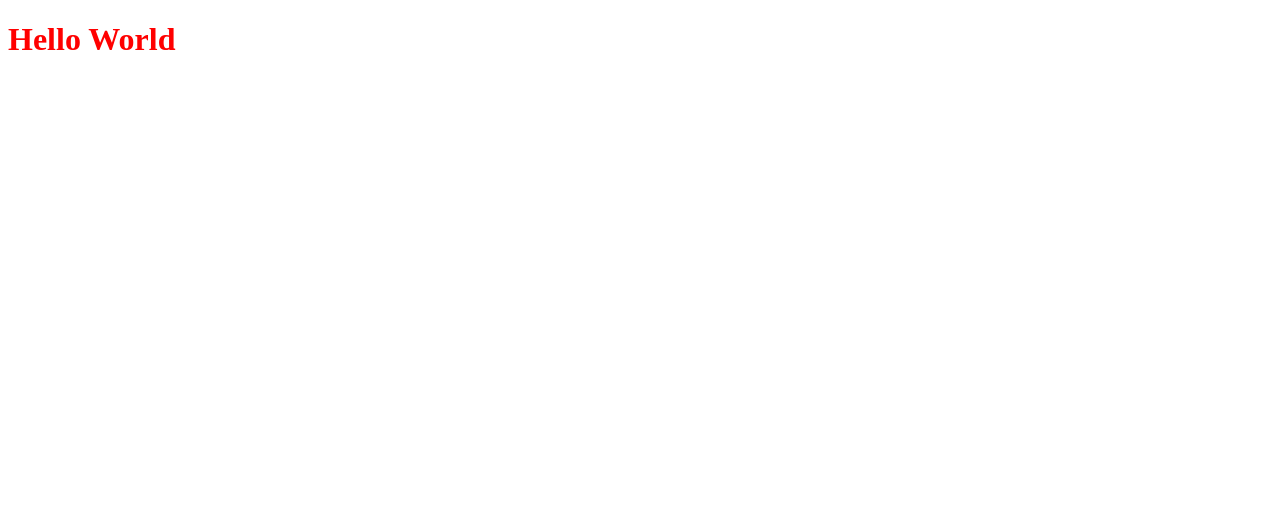
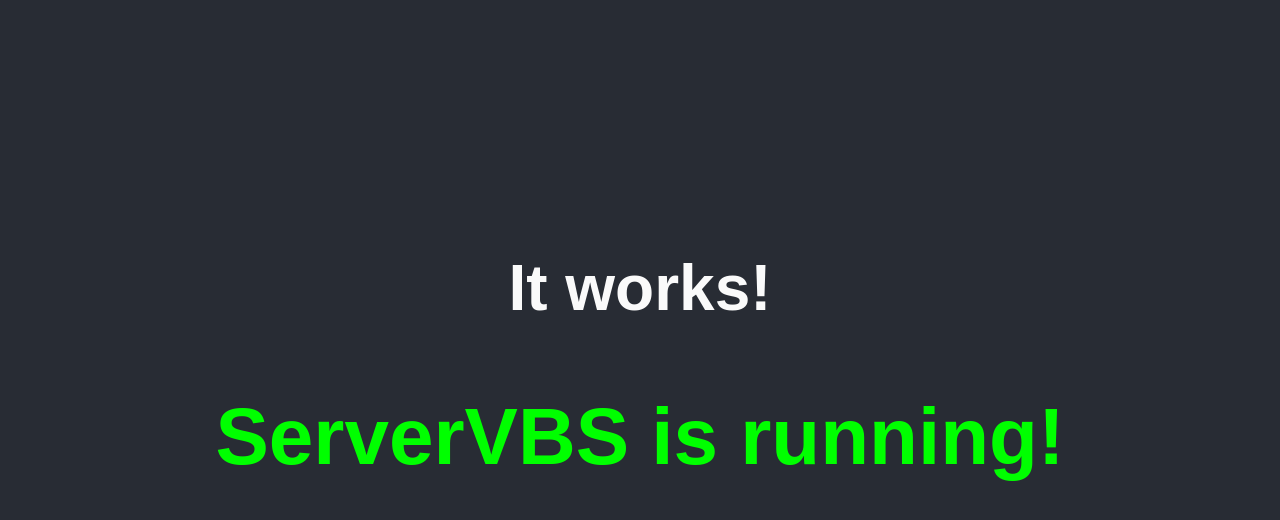
Before and after one commit to marzeckm/ServerVBS, a plain HTML site: page www/index.html in a window 1280 px wide. Drawn offline with Linux system fonts and the light colour scheme.

Commit message:
Updated the testing website

```diff
--- a/www/index.html
+++ b/www/index.html
@@ -8,6 +8,9 @@
     <link rel="stylesheet" href="/src/style.css">
 </head>
 <body>
-    <h1>Hello World</h1>
+    <article>
+        <h2>It works!</h2>
+        <h1>ServerVBS is running!</h1>
+    </article>
 </body>
 </html>
--- a/www/src/style.css
+++ b/www/src/style.css
@@ -1,3 +1,45 @@
+*{
+    box-sizing: border-box;
+    font-family: Arial, Helvetica, sans-serif;
+}
+
+html, body{
+    width: 100%;
+    height: 100%;
+    margin: 0;
+    padding: 0;
+    background-color: #282c34;
+}
+
+article{
+    display: flex;
+    width: 100%;
+    height: 100%;
+    padding: 1rem;
+    background-color: #282c34;
+    justify-content: center;
+    align-items: center;
+    flex-direction: column;
+    text-align: center;
+}
+
+h2{
+    font-size: 2.5rem;
+    color: rgb(250,250,250);
+    margin: 0;
+}
+
 h1{
-    color: red;
+    color: rgb(0, 255, 0);
+    font-size: 3rem;
 }
+
+@media screen and (min-width: 48rem){
+    h2{
+        font-size: 4rem;
+    }
+
+    h1{
+        font-size: 5rem;
+    }
+}
```
